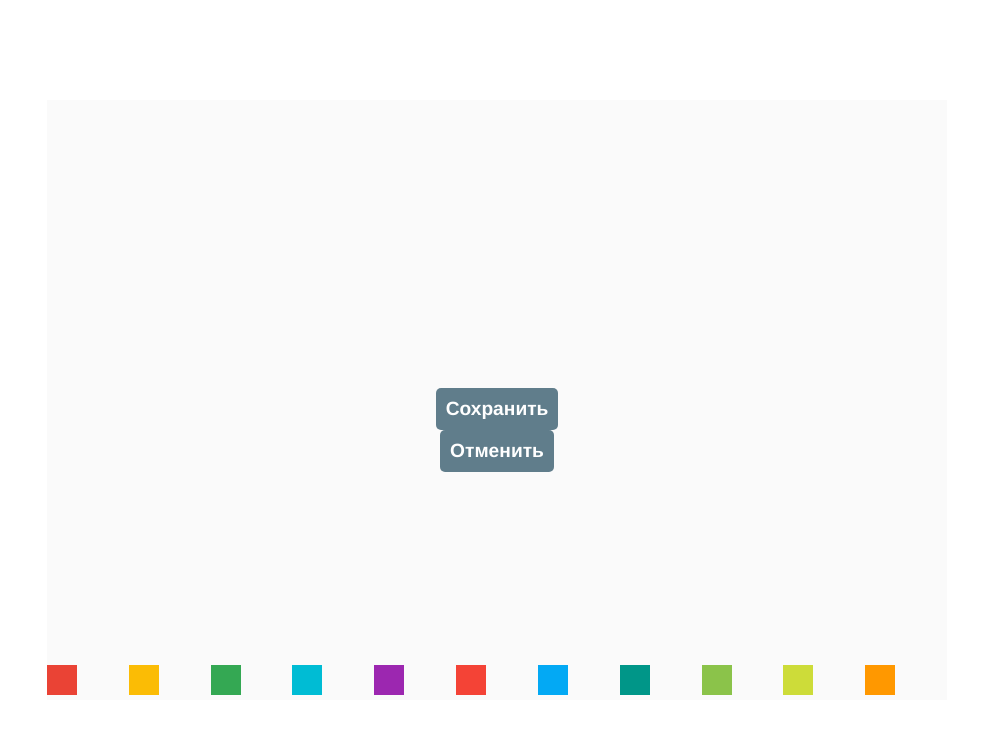
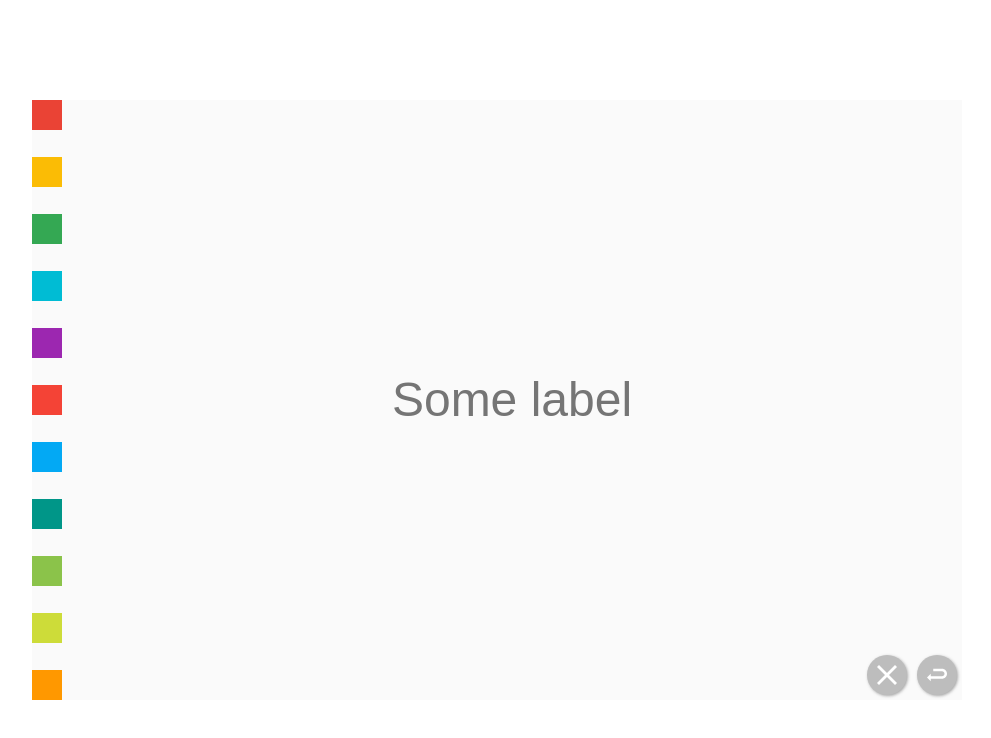
Before and after one commit to zimingit/Tick, a Vue app: page /Tick/1584390592000 in a window 1280 px wide. Shown: the top 738 px of the page, without its empty margins (143-1134 px from the left). Built offline with nearby package versions, Linux system fonts and the light colour scheme.

Commit message:
FEAT Tick controls & tick operations | fix style

```diff
--- a/src/views/Tick.vue
+++ b/src/views/Tick.vue
@@ -1,8 +1,9 @@
 <template>
   <div class="layout">
     <div class="tick" :style="styleComputed">
-      <input v-model="tick.label"/>
-      <TodoList :items="tick.todoList"/>
+      <input placeholder="Some label" v-model="tick.label"/>
+      <TodoList :items="tick.todoList" @add="addTodo"/>
+      <!-- Выбор цвета -->
       <div class="colors">
         <span v-for="color in colors" :key="color">
           <radio v-model="tick.color" :value="color">
@@ -10,8 +11,12 @@
           </radio>
         </span>
       </div>
-      <div class="btn" @click="saveTick()">Сохранить</div>
-      <div class="btn" @click="cancel()">Отменить</div>
+      <!-- Элементы управления -->
+      <div class="controls">
+        <btn v-if="changed" icon="confirm" @click="save()" title="Сохранить"/>
+        <btn icon="close" @click="remove()" title="Удалить"/>
+        <btn icon="undo" @click="cancel()" :title="undoTitleComputed"/>
+      </div>
     </div>
   </div>
 </template>
@@ -21,12 +26,10 @@ import Tick from '../classes/Tick.js'
 import TodoList from '../components/TodoList.vue'
 import radio from '../components/UI/radio.vue'
 import color from '../components/UI/color.vue'
+import btn from '../components/UI/btn.vue'
 
 const colors = ['#ea4335', '#fbbc05', '#34a853', '#00bcd4', '#9c27b0', '#f44336', '#03a9f4', '#009688', '#8bc34a', '#cddc39', '#ff9800']
-// const todoBase = {
-//   checked: false,
-//   description: ''
-// }
+
 export default {
   name: 'Tick',
   props: {
@@ -37,18 +40,34 @@ export default {
   },
   data () {
     return {
+      changed: false,
       color: '',
       colors: colors,
       tick: new Tick(this.$ls.get(`tick_${this.id}`))
+    }
+  },
+  watch: {
+    tick: {
+      handler (to, fr) {
+        this.changed = !!to.label && to.todoList.length
+      },
+      deep: true
     }
   },
   created () {
 
   },
   methods: {
-    saveTick () {
+    save () {
       this.$ls.set(this.tick)
       this.cancel()
+    },
+    remove () {
+      this.$ls.remove(this.tick)
+      this.cancel()
+    },
+    addTodo (data) {
+      this.tick.todoList.push(data)
     },
     cancel () {
       this.$router.push('/')
@@ -58,25 +77,21 @@ export default {
     styleComputed () {
       const gray = '#9e9e9e'
       return { 'background-color': `${this.tick.color || gray}0d` }
+    },
+    undoTitleComputed () {
+      return this.changed ? 'Отменить' : 'Вернуться'
     }
   },
   components: {
     TodoList,
     radio,
-    color
+    color,
+    btn
   }
 }
 </script>
 
 <style scoped lang="stylus">
-.btn
-  padding 10px
-  border-radius 5px
-  background #607d8b
-  color white
-  font-size .4em
-  cursor pointer
-
 .layout
   display flex
   flex 1
@@ -85,7 +100,8 @@ export default {
   overflow hidden
 
 .tick
-  max-width 100%
+  padding-left 30px
+  max-width calc(100% - 30px)
   max-height 100vh
   width 900px
   height 600px
@@ -106,22 +122,33 @@ export default {
     border-bottom 2px solid transparent
     &:focus
       border-bottom 2px solid #98c400
+
   .colors
+    position absolute
+    left 0
+    top 0
+    display flex
+    flex-direction column
+    justify-content space-between
+    height 100%
+    overflow auto
+    span
+      display block
+
+  .controls
     position absolute
     bottom 0
     display flex
-    justify-content space-evenly
-    width 100%
-    margin 5px
-    overflow auto
-    span
-      display flex
-      flex 1
+    align-self flex-end
+    .btn
+      margin 5px
 
 @media (orientation: portrait)
   .tick
-    width 100%
+    width calc(100% - 30px)
     height 100%
+    input
+      max-width calc(100% - 30px)
     .colors
       margin 0
 </style>
```
